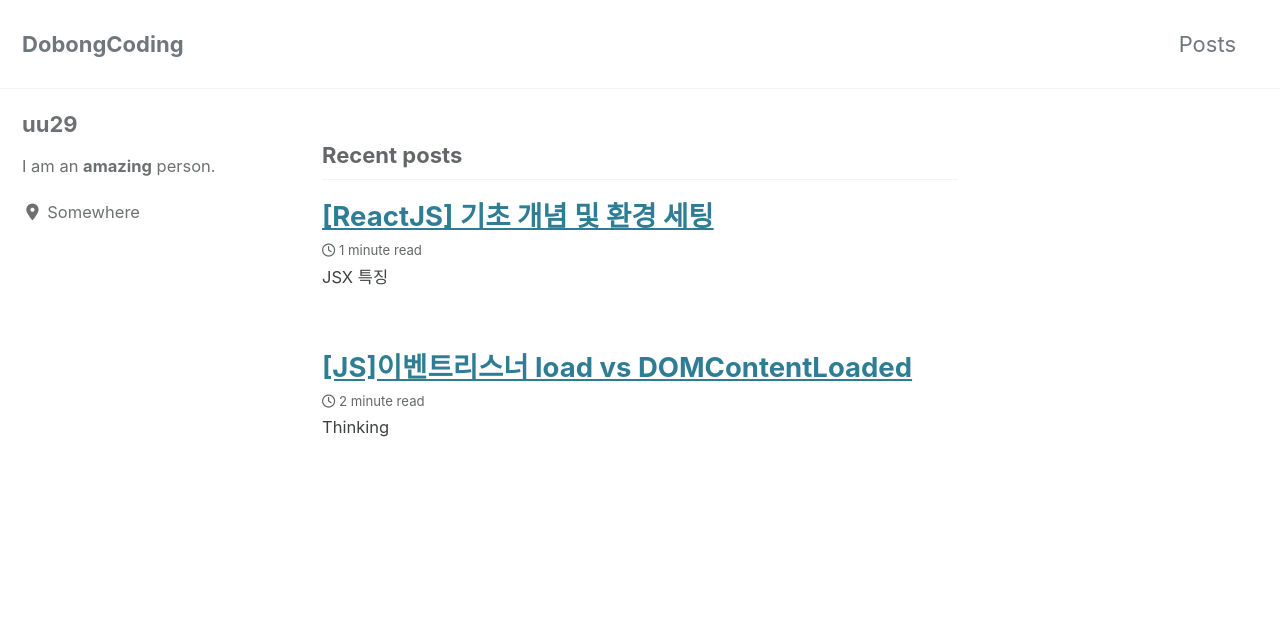
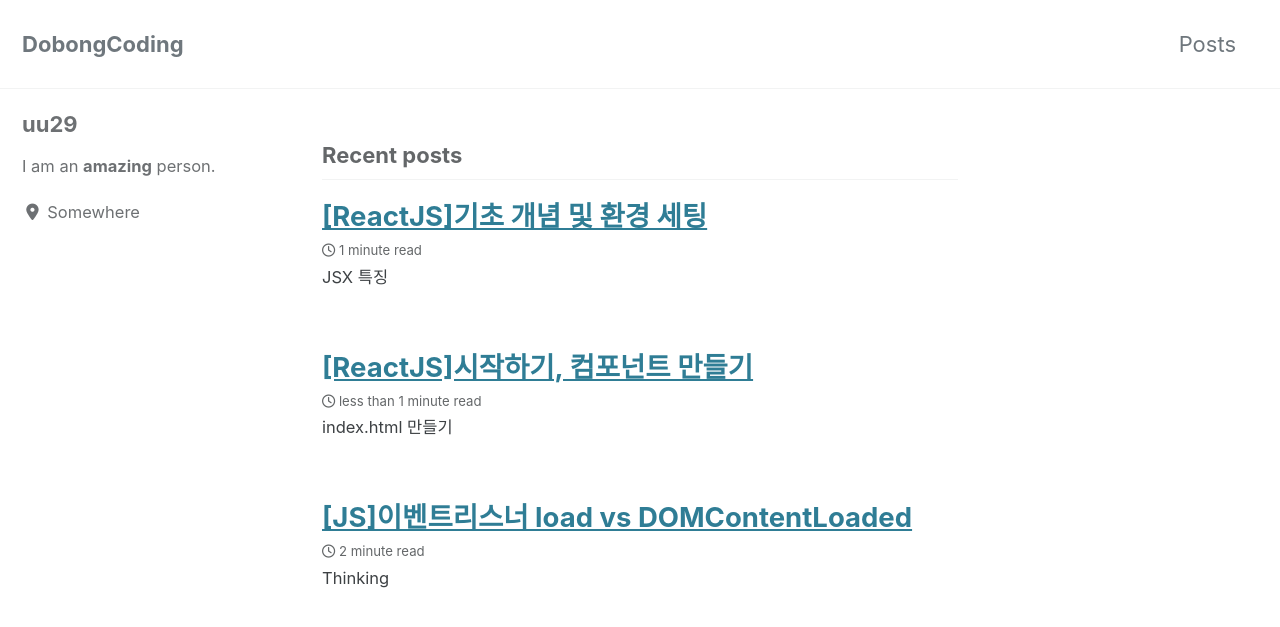
Before and after one commit to uu29/uu29.github.io, a Jekyll site: the page built from index.html, in a window 1280 px wide and 900 px high. Shown: the top 627 px of the window. Built offline with Jekyll 4.4.1, drawn with Linux system fonts in a browser that asks for light colours; cached includes are drawn as plain includes; nearby versions of some CDN libraries; the list of posts is cut into pages by our own code; part of the change alters nothing that is shown.

Commit message:
2020-05-15 reactJS

````diff
--- /dev/null
+++ b/_posts/2020-05-15-React-JS-Make-Components.md
@@ -0,0 +1,76 @@
+---
+title: "[ReactJS]시작하기, 컴포넌트 만들기"
+categories:
+  - Javascript
+  - reactJS
+tags:
+  - javascript
+  - react
+---
+# index.html 만들기
+
+- 루트 경로에 public 폴더를 만들고 그 안에 index.html을 생성한다.
+
+### /public/index.html
+
+```html
+<!DOCTYPE html>
+<html lang="ko">
+<head>
+    <meta charset="UTF-8">
+    <meta name="viewport" content="width=device-width, initial-scale=1.0">
+    <title>React App</title>
+</head>
+<body>
+    <div id="root"></div>
+    <script src="bundle.js"></script>
+</body>
+</html>
+```
+
+# HTML, JS 작성하기
+
+### /src/components/App.js
+
+```jsx
+import React from 'react': //ES6 문법.
+// var React = require('react'); 예전 문법
+
+class App extends React.Component {
+    render(){
+        return (
+            <h1>Hello React Skeleton</h1>
+        );
+    }
+}
+
+export default App; //클래스를 다른 곳에서도 불러와서 사용할 수 있도록. ES6 문법
+// module.export = App; 예전 문법
+```
+
+### /src/index.js
+
+```jsx
+import React from 'react';
+import ReactDOM from 'react-dom';
+import App from './components/App';
+
+const rootElement = document.getElementById('root');
+ReactDOM.render(<App/>, rootElement);
+
+if (module.hot){
+    module.hot.accept();
+} // new webpack.HotModuleReplacementPlugin()으로 수정된 부분만 리로드하고 싶을 때 같이 쓰는 함수
+```
+
+- package.json에 "scripts" 값에 데브서버 실행 명령어를 추가한다.
+
+```jsx
+"scripts": {
+    "dev-server": "webpack-dev-server" //데브 서버 실행 명령어 설정
+  }
+```
+
+- 터미널에서 명령어 실행
+
+`npm run dev-server`
````
Also changed, not shown: _posts/2020-05-15-React-JS-Settings.md (+1 -1 lines).
